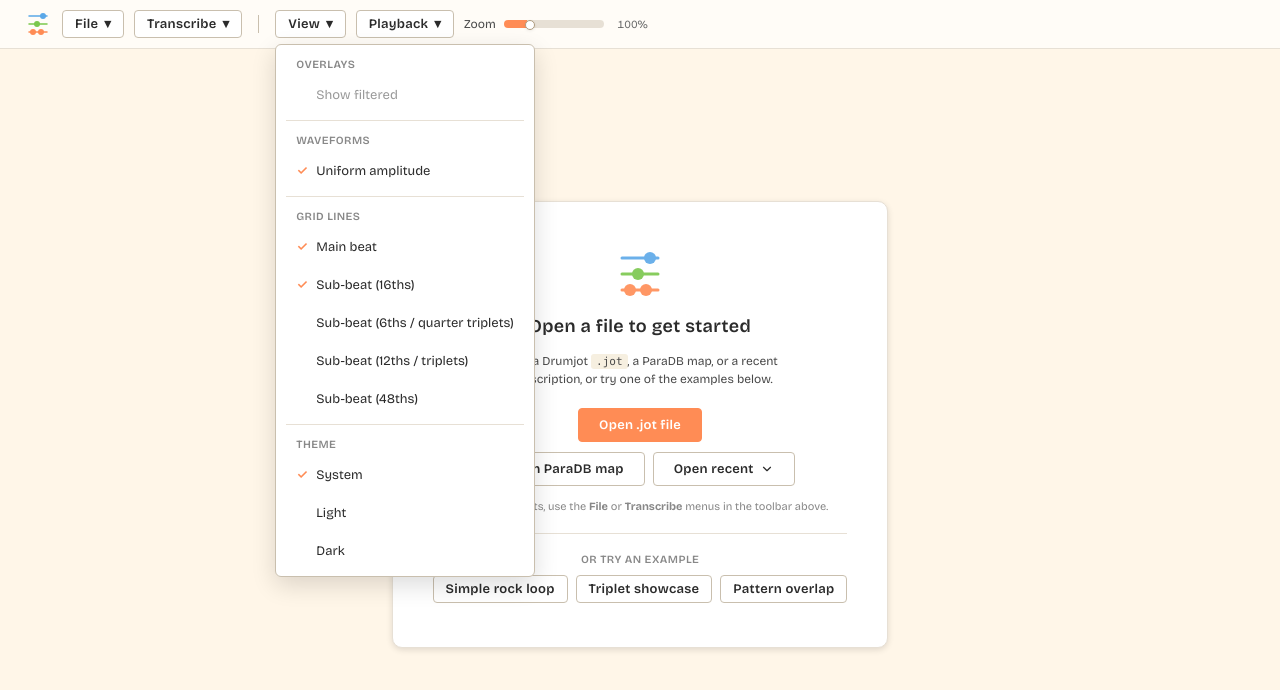
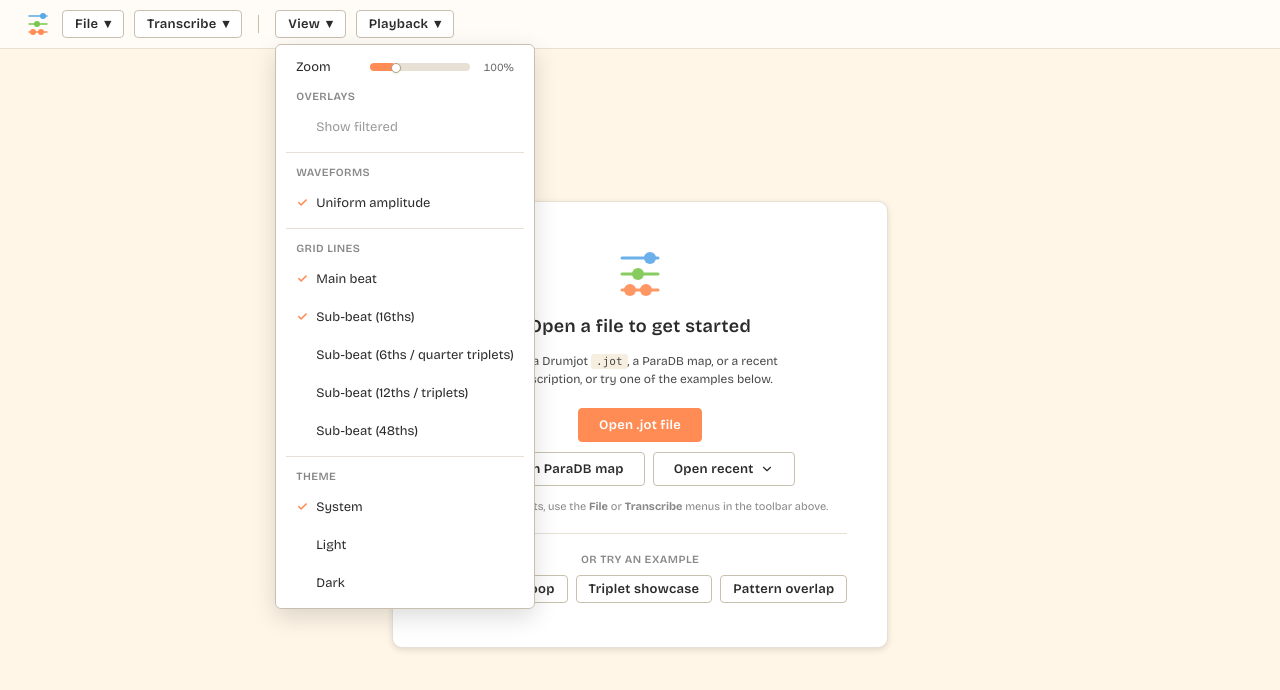
Before and after one commit to bitnimble/drumjot, a React (Vite) app: page / in a window 1280 px wide. Both pictures are taken after a click on the button "Toggle on-screen reference grids, overlays, and the color th". Shown: the top 690 px of the page. Built offline with nearby package versions, Linux system fonts and the light colour scheme; what mobx-utils, smplr would draw is missing.

Commit message:
feat(toolbar): move zoom slider into the View menu

```diff
--- a/src/jot_view/toolbar.tsx
+++ b/src/jot_view/toolbar.tsx
@@ -720,6 +720,26 @@ export const Toolbar = observer(
         >
           {() => (
             <>
+              <label
+                className={styles.dropdownStepperRow}
+                title="Compress or expand the score horizontally. Has no effect on audio playback, only on how the notation is laid out."
+              >
+                <span>Zoom</span>
+                <span className={styles.dropdownStepperControl}>
+                  <input
+                    type="range"
+                    min={0.1}
+                    max={4.0}
+                    step={0.05}
+                    value={zoom}
+                    onChange={(e) => onSetZoom(Number(e.target.value))}
+                    className={styles.zoomSlider}
+                    style={{ ['--value' as string]: (zoom - 0.1) / 3.9 } as React.CSSProperties}
+                    aria-label="Score zoom"
+                  />
+                  <span className={styles.zoomValue}>{Math.round(zoom * 100)}%</span>
+                </span>
+              </label>
               <DropdownSection label="Overlays">
                 <ToggleMenuItem
                   label="Show filtered"
@@ -796,23 +816,6 @@ export const Toolbar = observer(
             </>
           )}
         </DropdownButton>
-        <label
-          className={sharedStyles.toolbarCheckbox}
-          title="Compress or expand the score horizontally. Has no effect on audio playback, only on how the notation is laid out."
-        >
-          <span>Zoom</span>
-          <input
-            type="range"
-            min={0.1}
-            max={4.0}
-            step={0.05}
-            value={zoom}
-            onChange={(e) => onSetZoom(Number(e.target.value))}
-            className={styles.zoomSlider}
-            style={{ ['--value' as string]: (zoom - 0.1) / 3.9 } as React.CSSProperties}
-          />
-          <span className={styles.zoomValue}>{Math.round(zoom * 100)}%</span>
-        </label>
         <div className={styles.toolbarSpacer} aria-hidden="true" />
         <DrumLoadingIndicator />
         <LyricsAlignBusyPill phase={lyricsAlignBusyPhase} />
```
